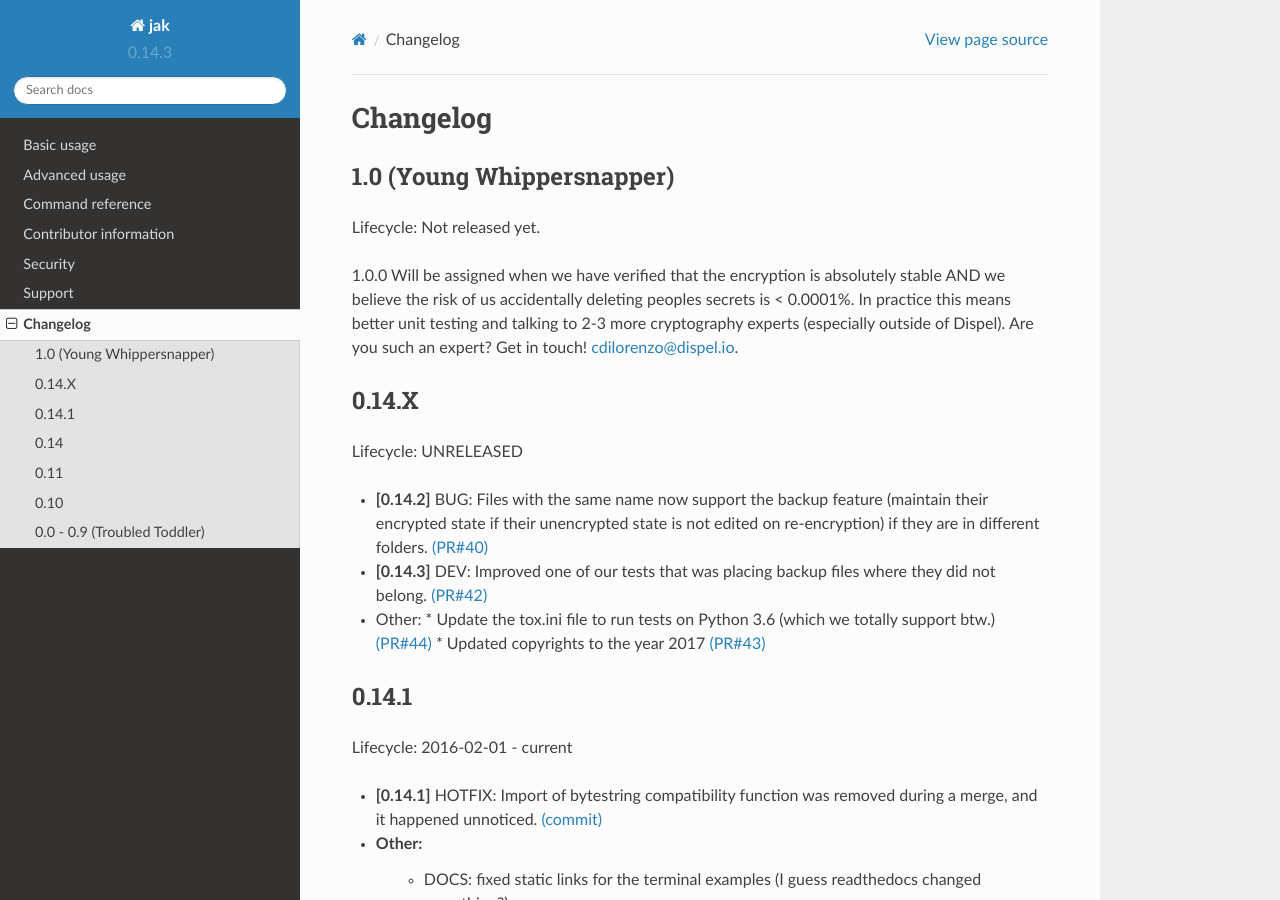
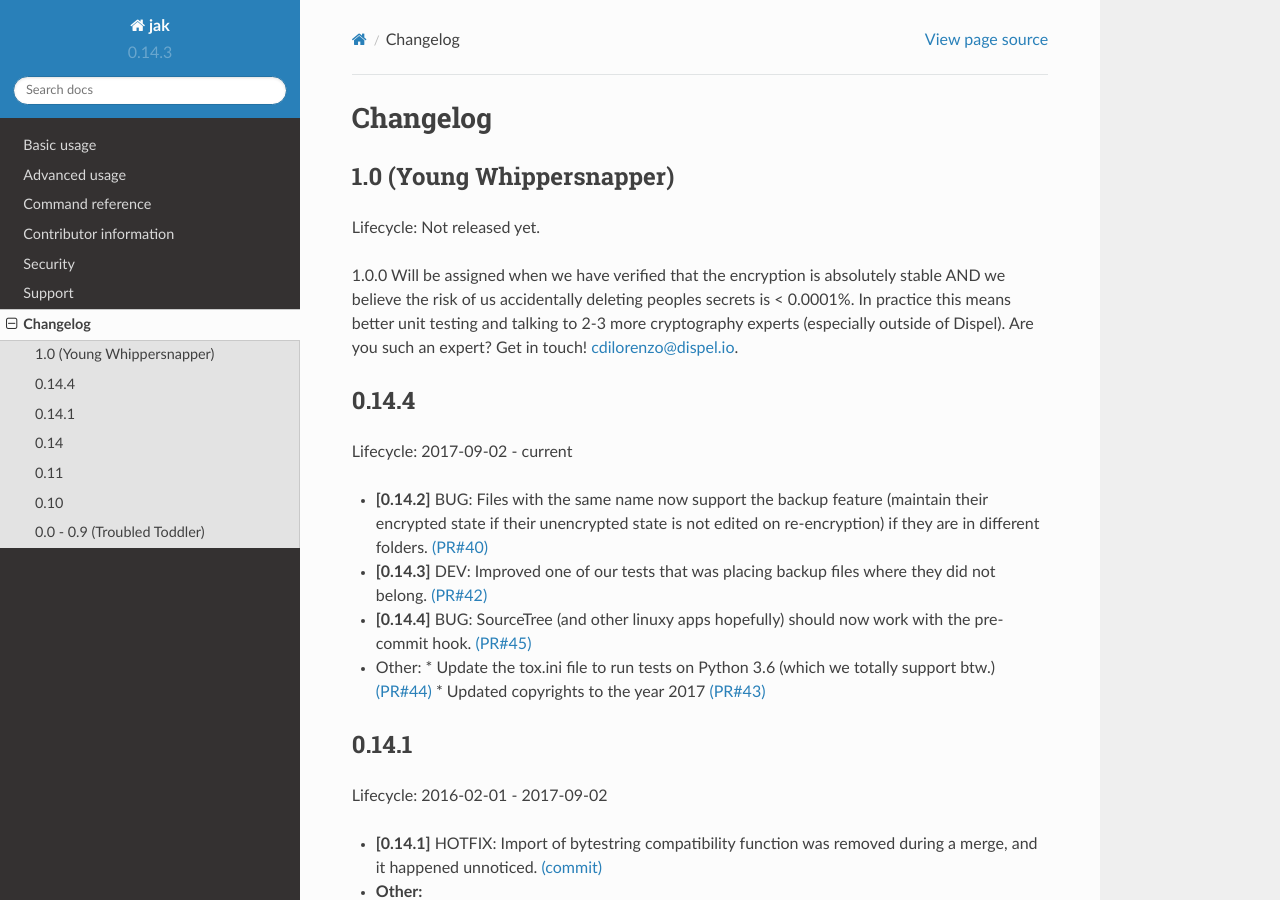
Before and after one commit to dispel/jak, a Sphinx documentation site: the page built from docs/changelog.rst, in a window 1280 px wide and 900 px high. Built offline with Sphinx 7.4.7 and the Read the Docs theme 2.0.0, drawn with Linux system fonts in a browser that asks for light colours; nearby versions of some CDN libraries; library files that are not in the unit come from our copies.

Commit message:
adding 0.14.4

```diff
--- a/docs/changelog.rst
+++ b/docs/changelog.rst
@@ -13,13 +13,15 @@ Lifecycle: Not released yet.
 1.0.0 Will be assigned when we have verified that the encryption is absolutely stable AND we believe the risk of us accidentally deleting peoples secrets is < 0.0001%. In practice this means better unit testing and talking to 2-3 more cryptography experts (especially outside of Dispel). Are you such an expert? Get in touch! cdilorenzo@dispel.io.
 
 
-0.14.X
+0.14.4
 ------
 
-Lifecycle: UNRELEASED
+Lifecycle: 2017-09-02 - current
 
 * **[0.14.2]** BUG: Files with the same name now support the backup feature (maintain their encrypted state if their unencrypted state is not edited on re-encryption) if they are in different folders. `(PR#40) <https://github.com/dispel/jak/pull/40>`_
 * **[0.14.3]** DEV: Improved one of our tests that was placing backup files where they did not belong. `(PR#42) <https://github.com/dispel/jak/pull/42>`_
+* **[0.14.4]** BUG: SourceTree (and other linuxy apps hopefully) should now work with the pre-commit hook. `(PR#45) <https://github.com/dispel/jak/pull/45>`_
+
 
 * Other:
   * Update the tox.ini file to run tests on Python 3.6 (which we totally support btw.) `(PR#44) <https://github.com/dispel/jak/pull/44>`_
@@ -29,7 +31,7 @@ Lifecycle: UNRELEASED
 0.14.1
 ------
 
-Lifecycle: 2016-02-01 - current
+Lifecycle: 2016-02-01 - 2017-09-02
 
 * **[0.14.1]** HOTFIX: Import of bytestring compatibility function was removed during a merge, and it happened unnoticed. `(commit) <https://github.com/dispel/jak/commit/582dc724fd24d17dbc16b28debf267640116bd0e>`_
 
```
